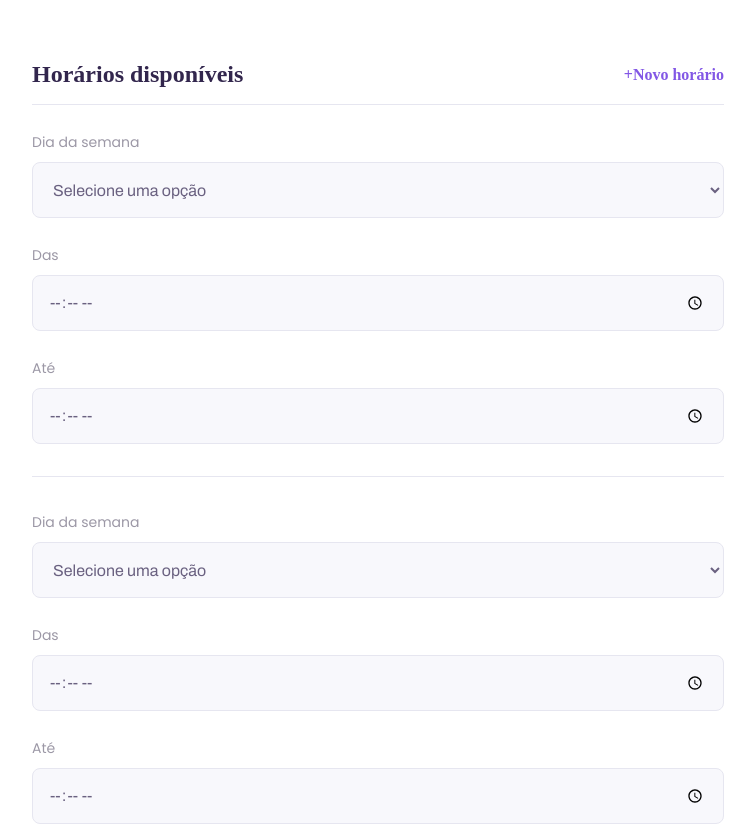
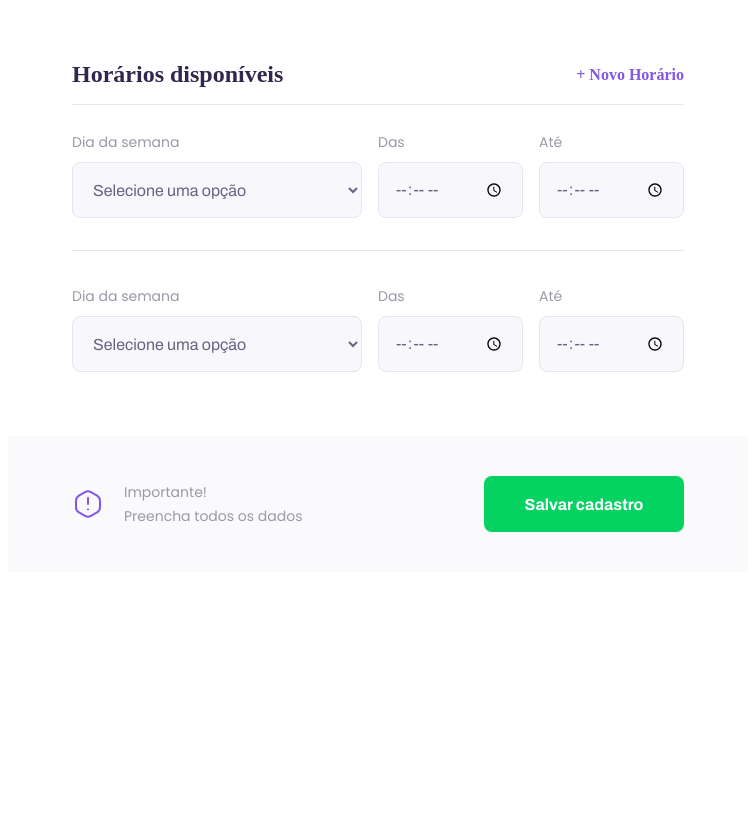
Before and after one commit to vanialadev/nlw-html-css-rocketseat, a plain HTML site: page give-classes.html in a window 1280 px wide. Shown: the part 1205-2032 px from the top of the page, without its empty margins (262-1017 px from the left). After the commit the page ends 1777 px from the top, so only its background shows below. Drawn offline with Linux system fonts and the light colour scheme.

Commit message:
pages finalizadas e responsivas

```diff
--- a/give-classes.html
+++ b/give-classes.html
@@ -82,15 +82,14 @@
             </div>
           </fieldset>
 
-          <fieldset>
-            <legend>
-              Horários disponíveis
-              <button id="add-time">+Novo horário</button>
+          <fieldset id="schedule-items">
+            <legend>Horários disponíveis
+              <button type="button" id="add-time">+ Novo Horário</button>
             </legend>
             <div class="schedule-item">
               <div class="select-block">
                 <label for="weekday">Dia da semana</label>
-                <select name="weeekday[]" id="weekday" required>
+                <select name="weekday[]" id="weekday" required>
                   <option value="">Selecione uma opção</option>
                   <option value="0">Domingo</option>
                   <option value="1">Segunda-feira</option>
@@ -114,14 +113,14 @@
             <div class="schedule-item">
               <div class="select-block">
                 <label for="weekday">Dia da semana</label>
-                <select name="weeekday[]" id="weekday" required>
+                <select name="weekday[]" id="weekday" required>
                   <option value="">Selecione uma opção</option>
                   <option value="0">Domingo</option>
                   <option value="1">Segunda-feira</option>
                   <option value="2">Terça-feira</option>
                   <option value="3">Quarta-feira</option>
                   <option value="4">Quinta-feira</option>
-                  <option value="5">Sexta-feira</option>
+                  <option value="5">Sexta-feira</option>]
                   <option value="6">Sábado</option>
                 </select>
               </div>
--- a/styles/partials/give-classes.css
+++ b/styles/partials/give-classes.css
@@ -15,9 +15,6 @@
   margin: -3.2rem auto 3.2rem;
   padding-top: 6.4rem;
 }
-
-
-
 
 #page-give-classes fieldset {
   border: none;
@@ -75,7 +72,7 @@
   color: var(--color-text-complement);
 }
 
-#page-give-classes main footer p img{
+#page-give-classes main footer p img {
   margin-right: 2rem;
 }
 
@@ -98,7 +95,6 @@
 
 #page-give-classes main footer button:hover {
   background: var(--color-secondary-dark);
-
 }
 
 .schedule-item + .schedule-item {
@@ -113,5 +109,36 @@
     max-width: 100vw;
   }
 
+  #page-give-classes .page-header .header-content {
+    margin-bottom: 0;
+  }
+
+  #page-give-classes main fieldset {
+    padding: 0 6.4rem;
+  }
+
+  .schedule-item {
+    display: grid;
+    grid-template-columns: 2fr 1fr 1fr;
+    column-gap: 1.6rem;
+  }
+
+  #page-give-classes #schedule-items .select-block + .input-block,
+  #page-give-classes #schedule-items .input-block + .input-block {
+    margin-top: 0;
+  }
+
+
+  #page-give-classes main footer {
+    padding: 40px 64px;
+    display: flex;
+    align-items: center;
+    justify-content: space-between;
+  }
+
+  #page-give-classes main footer button{
+     margin-top: 0;
+     width: 200px;
+  }
 
 }
```
